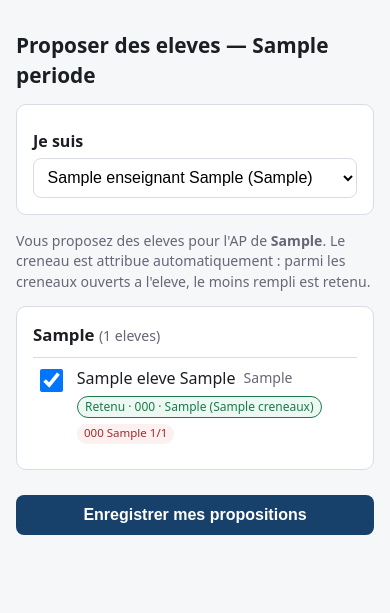
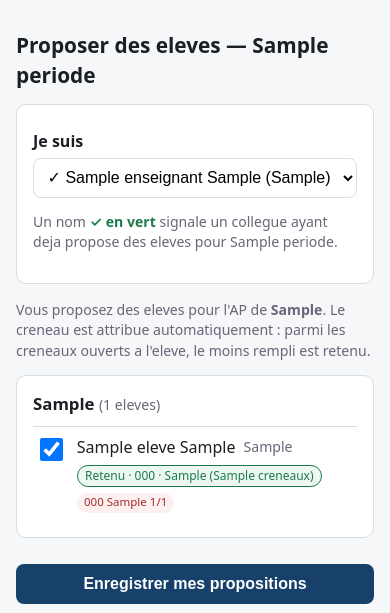
Before and after one commit to dufayk/ap-stanislas, a Flask app: page /enseignant in a window 390 px wide. Shown: the part 77-690 px from the top of the page. Run offline with Flask 3, Linux system fonts and the light colour scheme; the visitor is signed in with stand-in values (Sample User, id 1); tables that the repository leaves empty hold one stand-in row (values such as "Sample post").

Commit message:
feat: signaler en vert les enseignants ayant deja propose
Dans la liste deroulante de l'ecran enseignant, un nom coche et affiche en
vert indique un collegue ayant deja saisi ses propositions pour la periode
selectionnee, avec le nombre d'eleves. La coche double la couleur, que les
navigateurs mobiles n'appliquent pas toujours aux <option>.

Co-Authored-By: Claude Opus 5 <noreply@anthropic.com>

```diff
--- a/app.py
+++ b/app.py
@@ -111,12 +111,17 @@ def register_routes(app):
         conn = dbmod.get_db()
         periode = periode_courante(conn)
         liste = q.enseignants(conn)
+        ont_propose = q.enseignants_ayant_propose(conn, periode["id"])
 
         ens_id = request.args.get("ens_id", type=int) or session.get("ens_id")
         ens = q.enseignant(conn, ens_id) if ens_id else None
         if ens is None:
             return render_template(
-                "enseignant.html", periode=periode, enseignants=liste, ens=None
+                "enseignant.html",
+                periode=periode,
+                enseignants=liste,
+                ens=None,
+                ont_propose=ont_propose,
             )
         session["ens_id"] = ens["id"]
 
@@ -149,6 +154,7 @@ def register_routes(app):
             enseignants=liste,
             ens=ens,
             groupes=groupes,
+            ont_propose=ont_propose,
         )
 
     @app.route("/enseignant/enregistrer", methods=["POST"])
--- a/queries.py
+++ b/queries.py
@@ -117,6 +117,23 @@ def propositions_enseignant(conn, periode_id, ens_id):
     return {r["eleve_id"]: r for r in rows}
 
 
+def enseignants_ayant_propose(conn, periode_id):
+    """Nombre d'eleves proposes par enseignant sur une periode.
+
+    Sert a signaler d'un coup d'oeil, dans la liste deroulante, qui a deja
+    saisi ses propositions et qui reste a relancer.
+    """
+    return {
+        r["enseignant_id"]: r["n"]
+        for r in conn.execute(
+            """SELECT enseignant_id, COUNT(DISTINCT eleve_id) AS n
+                 FROM propositions WHERE periode_id = ?
+                GROUP BY enseignant_id""",
+            (periode_id,),
+        )
+    }
+
+
 def occupation_creneaux(conn, periode_id):
     """Nombre de places prises par creneau pour une periode."""
     rows = conn.execute(
--- a/static/style.css
+++ b/static/style.css
@@ -183,3 +183,12 @@ button:hover { background: #0f2f4e; }
   white-space: nowrap;
 }
 .puce.complet { color: var(--rouge); background: #fdf0f0; }
+
+/* Enseignants ayant deja propose des eleves sur la periode choisie.
+   La couleur des <option> n'est pas honoree par tous les navigateurs
+   mobiles : la coche devant le nom sert de repli visuel. */
+option.a-propose,
+span.a-propose {
+  color: var(--vert);
+  font-weight: 600;
+}
--- a/templates/enseignant.html
+++ b/templates/enseignant.html
@@ -9,12 +9,20 @@
   <select id="ens_id" name="ens_id" onchange="this.form.submit()">
     <option value="">-- choisir mon nom --</option>
     {% for e in enseignants %}
-      <option value="{{ e.id }}" {% if ens and e.id == ens.id %}selected{% endif %}>
+      {% set nb = ont_propose.get(e.id) %}
+      <option value="{{ e.id }}" {% if ens and e.id == ens.id %}selected{% endif %}
+              class="{% if nb %}a-propose{% endif %}">
+        {%- if nb %}&#10003; {% endif -%}
         {{ e.nom }} {{ e.prenom or '' }}{% if e.discipline %} ({{ e.discipline }}){% endif %}
+        {%- if nb %} &ndash; {{ nb }} eleve{{ 's' if nb > 1 }}{% endif -%}
       </option>
     {% endfor %}
   </select>
   <noscript><button type="submit">Valider</button></noscript>
+  <p class="discret">
+    Un nom <span class="a-propose">&#10003; en vert</span> signale un collegue
+    ayant deja propose des eleves pour {{ periode.nom }}.
+  </p>
 </form>
 
 {% if ens %}
```
